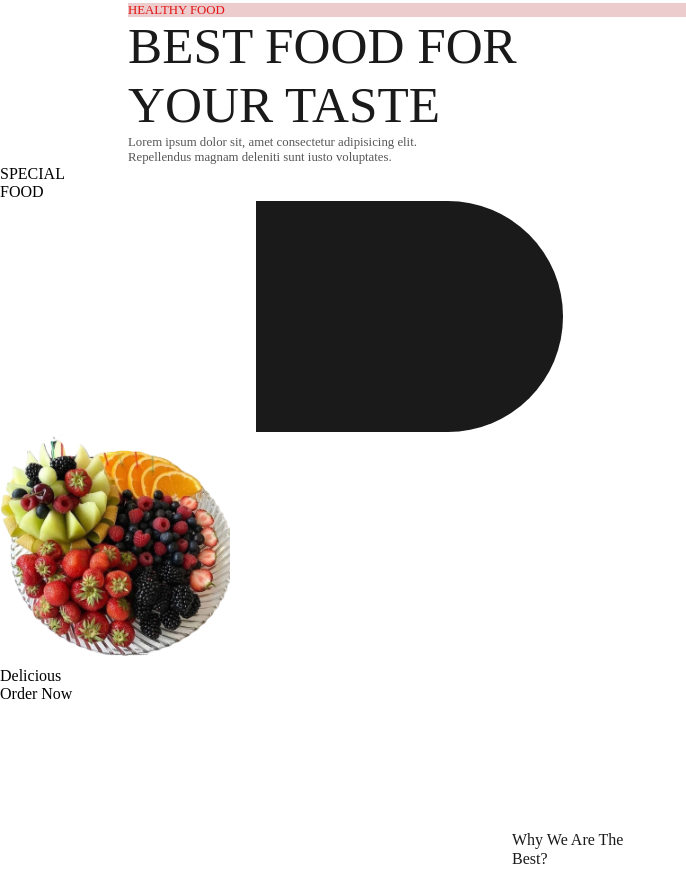
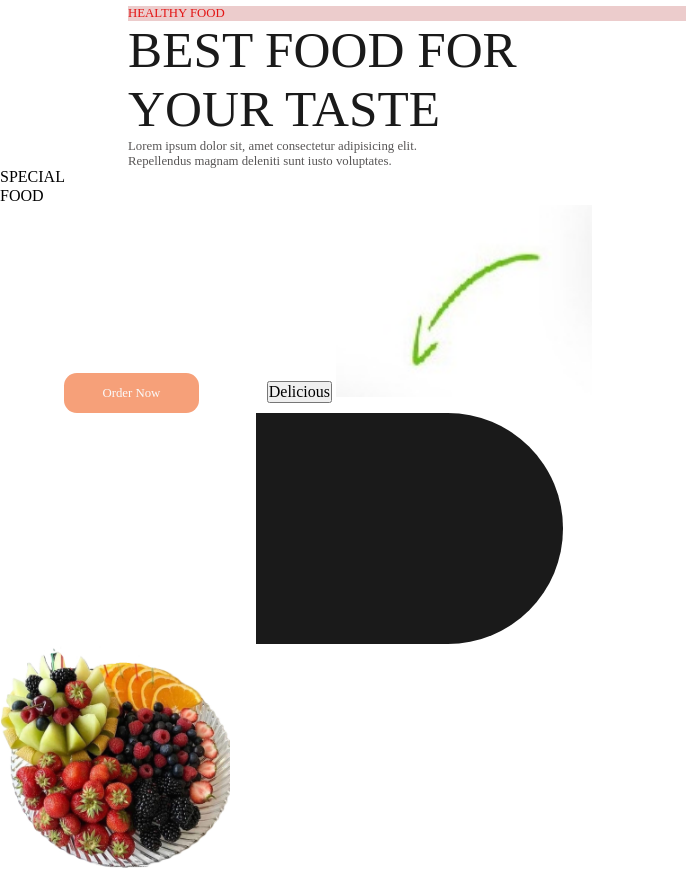
Before and after one commit to acceptus2011/Finalproject-F, a plain HTML site: page index.html in a window 1280 px wide. Shown: the part 1052-1933 px from the top of the page, without its empty margins (0-686 px from the left). Drawn offline with nearby package versions, Linux system fonts and the light colour scheme.

Commit message:
added Finalproject-F

```diff
--- a/index.html
+++ b/index.html
@@ -22,12 +22,14 @@
                         <img src="./assets/icons/Basket.jpg" width="20vw" />
                     </li>
                     <button class="gs-btn">Get Started</button>
+                    <span class="box-ver-nar">
                         <section class="box-vertical" href="#"></section>
                         <li class="narezki-3">
                             <img
                                 src="./assets/icons/foto_ideya_narezki_na_stol-3-816x1024.png"
                                 width="50%" />
                         </li>
+                    </span>
                 </ul>
             </nav>
         </header>
@@ -45,16 +47,29 @@
 
             <li class="special">SPECIAL</li>
             <li class="food-1">FOOD</li>
+            <button class="order-now">Order Now</button>
+            <button class="delicious">
+                Delicious
+                <!-- <p>
+                    <img src="./assets/icons/Red_star.svg.png" width="1%" />
+                    <img src="./assets/icons/Red_star.svg.png" width="1%" />
+                    <img src="./assets/icons/Red_star.svg.png" width="1%" />
+                    <img src="./assets/icons/Red_star.svg.png" width="1%" />
+                </p>
+                <p class="money"><a class="$">$</a>8,99</p> -->
+            </button>
+            <a class="green-arrow"
+                ><img src="./assets/icons/Green arrow.jpg" width="20%"
+            /></a>
+            <span class="box-hor-nar">
                 <section class="box-horizontal" href="#"></section>
                 <li class="narezki-50">
                     <img
                         src="./assets/icons/foto_ideya_narezki_na_stol-50-1024x1024.jpg"
                         width="18%" />
                 </li>
-            <li class="delic">Delicious</li>
-            <li class="ordernow">Order Now</li>
+            </span>
         </ul>
-
         <ul class="footer-ul">
             <li class="whywe">
                 Why We Are The
--- a/sass/components/Header/_Header.scss
+++ b/sass/components/Header/_Header.scss
@@ -39,9 +39,14 @@
     color: #8e2b2b;
 }
 
-.box-vertical,
-narezki-3 {
-    display: flex;
+.box-hor-nar {
+    display: flex-row;
+    justify-content: flex-end;
+    align-content: center;
+}
+
+.box-ver-nar {
+    display: flex-column;
     justify-content: flex-end;
     align-content: center;
 }
--- a/sass/components/Main/_Main.scss
+++ b/sass/components/Main/_Main.scss
@@ -36,3 +36,40 @@ narezki-50 {
     justify-content: flex-left;
     align-content: center;
 }
+
+.box-hor-nar {
+    display: flex-row;
+    justify-content: flex-end;
+    align-content: center;
+}
+
+.order-now {
+    text-decoration: none;
+    border: 0;
+    padding: 1vw 3vw;
+    margin: 0 5vw;
+    font-size: 1vw;
+    border-radius: 1vw;
+    color: #fafafa;
+    background-color: #f6a079;
+    // transition: all 1s;
+}
+
+.delicious {
+    text-decoration: none;
+    border: 0;
+    padding: 1vw 3vw;
+    margin: 0 5vw;
+    font-size: 1vw;
+    border-radius: 1vw;
+    color: #fafafa;
+    background-color: #f6a079;
+}
+
+.money {
+    color: #fafafa;
+}
+
+.$ {
+    color: #9a0e0e;
+}
```
Also changed, not shown: assets/icons/Green arrow.jpg (added), assets/icons/Red_star.svg.png (added), css/index.css, css/index.min.css. Lines whose indentation alone changed are shown as unchanged.
